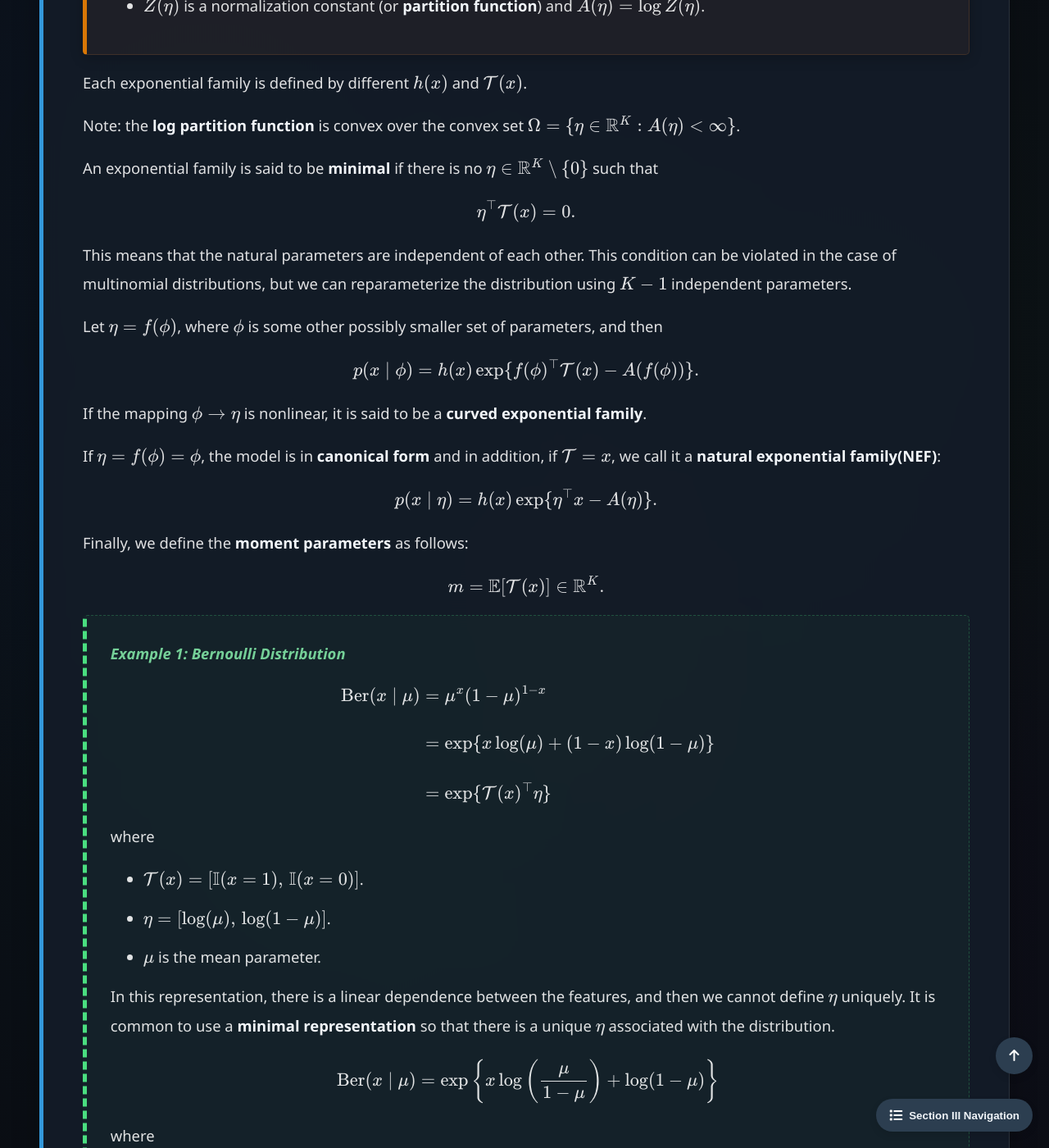
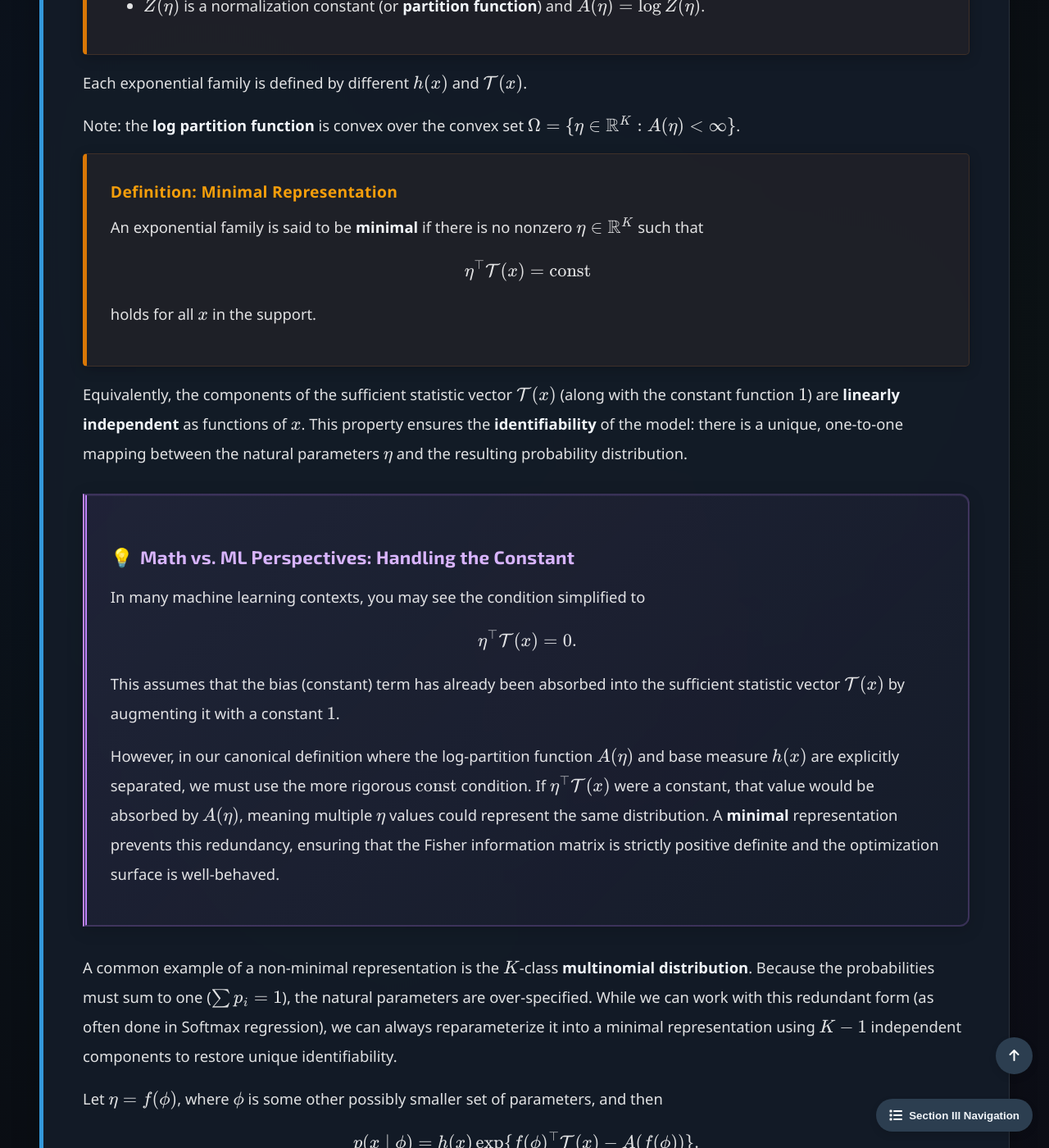
Before and after one commit to Yusukey01/yusukey01.github.io, a Jekyll site: the page built from Mathematics/Probability/expfamily.html, in a window 1280 px wide and 1400 px high, scrolled down 1701 px. Shown: the whole window at 82% size. Built offline with Jekyll 4.4.1, drawn with Linux system fonts in a browser that asks for light colours; some of the changed text lies outside the part shown.

Commit message:
revised explanations and style

```diff
--- a/Mathematics/Probability/expfamily.html
+++ b/Mathematics/Probability/expfamily.html
@@ -81,14 +81,51 @@ uses_python: false
                     Note: the <strong>log partition function</strong> is convex over the convex set \(\Omega = \{\eta \in \mathbb{R}^K : A(\eta) < \infty\}\).
                 </p>
 
+                <div class="theorem">
+                    <span class="theorem-title">Definition: Minimal Representation</span>
+                    <p>
+                        An exponential family is said to be <strong>minimal</strong> if there is no nonzero \(\eta \in \mathbb{R}^K\) such that
+                        \[
+                        \eta^\top \mathcal{T}(x) = \text{const}
+                        \]
+                        holds for all \(x\) in the support.
+                    </p>
+                </div>
+
                 <p>
-                    An exponential family is said to be <strong>minimal</strong> if there is no \(\eta \in \mathbb{R}^K \setminus \{0\}\) such that
-                    \[
-                    \eta^\top \mathcal{T}(x) = 0.
-                    \]
-                    This means that the natural parameters are independent of each other. This condition can be violated in the case of multinomial
-                    distributions, but we can reparameterize the distribution using \(K-1\) independent parameters.
+                    Equivalently, the components of the sufficient statistic vector \(\mathcal{T}(x)\)
+                    (along with the constant function \(1\)) are <strong>linearly independent</strong> as functions of \(x\).
+                    This property ensures the <strong>identifiability</strong> of the model: there is a unique, one-to-one mapping
+                    between the natural parameters \(\eta\) and the resulting probability distribution.
                 </p>
+
+                <div class="insight-box">
+                    <h3>Math vs. ML Perspectives: Handling the Constant</h3>
+                    <p>
+                        In many machine learning contexts, you may see the condition simplified to
+                        \[
+                        \eta^\top \mathcal{T}(x) = 0.
+                        \]
+                        This assumes that the bias (constant) term has already been absorbed into the sufficient statistic vector
+                        \(\mathcal{T}(x)\) by augmenting it with a constant \(1\).
+                    </p>
+                    <p>
+                        However, in our canonical definition where the log-partition function \(A(\eta)\) and base measure \(h(x)\)
+                        are explicitly separated, we must use the more rigorous \(\text{const}\) condition.
+                        If \(\eta^\top \mathcal{T}(x)\) were a constant, that value would be absorbed by \(A(\eta)\), meaning multiple
+                        \(\eta\) values could represent the same distribution. A <strong>minimal</strong> representation prevents this
+                        redundancy, ensuring that the Fisher information matrix is strictly positive definite and the optimization surface
+                        is well-behaved.
+                    </p>
+                </div>
+
+                <p>
+                    A common example of a non-minimal representation is the \(K\)-class <strong>multinomial distribution</strong>.
+                    Because the probabilities must sum to one (\(\sum p_i = 1\)), the natural parameters are over-specified.
+                    While we can work with this redundant form (as often done in Softmax regression), we can always reparameterize
+                    it into a minimal representation using \(K-1\) independent components to restore unique identifiability.
+                </p>
+
 
                 <p>
                     Let \(\eta = f(\phi)\), where \(\phi\) is some other possibly smaller set of parameters, and then
@@ -149,7 +186,8 @@ uses_python: false
                 </div>
 
                 <p>
-                    Note: The mean parameter \(\mu\) can be recovered from the canonical parameter \(\eta\):
+                    The Bernoulli example reveals a fundamental connection to classification models. The mean
+                    parameter \(\mu\) can be recovered from the canonical parameter \(\eta\) via:
                     \[
                     \mu = \sigma(\eta) = \frac{1}{1+e^{-\eta}} \text{(This is a logistic function.)}
                     \]
@@ -182,8 +220,13 @@ uses_python: false
                     \[
                     \nabla^2 A(\eta) = \text{Cov }[\mathcal{T}(\eta)]
                     \]
-                    which means that the Hessian is positive definite, and thus <strong>the log partition function \(A(\eta)\) is
-                    convex in \(\eta\)</strong>.
+                    which means that the Hessian is positive definite, and thus <strong>the log partition function \(A(\eta)\)
+                    is convex in \(\eta\)</strong>. This convexity guarantees that the MLE (derived in the next section) has a
+                    unique solution.
+                </p>
+
+                <p>
+                    We now verify these properties for the two most important continuous distributions in machine learning.
                 </p>
 
                 <div class="proof">
@@ -221,6 +264,13 @@ uses_python: false
                         <li>\(h(x) = \frac{1}{\sqrt{2\pi}}\exp\{-\frac{x^2}{2}\} = N(x \mid 0, 1)\) : Not constant.</li>
                     </ul>
                 </div>
+
+                <p>
+                    The univariate case extends naturally to higher dimensions.
+                    The <a href="mvn.html"><strong>multivariate normal distribution</strong></a> introduces the
+                    <strong>information form</strong> parameterization, which is the natural exponential family
+                    representation for Gaussians and plays a central role in graphical models and message passing algorithms.
+                </p>
 
                 <div class="proof">
                     <span class="proof-title">Example 3: Multivariate Normal Distribution(MVN)</span>
@@ -294,6 +344,13 @@ uses_python: false
                 <h2>MLE for the Exponential Family</h2>
 
                 <p>
+                    One of the most elegant consequences of the exponential family structure is that
+                    <a href="mle.html"><strong>maximum likelihood estimation</strong></a> reduces to a simple condition:
+                    matching empirical moments to theoretical moments. This is because the gradient of the log-likelihood involves only
+                    the sufficient statistics and the log-partition function.
+                </p>
+
+                <p>
                     The likelihood of an exponential family model is given by:
                     \[
                     \begin{align*}
@@ -339,14 +396,23 @@ uses_python: false
                     \]
                     and its expected value(theoretical moment under the model) is
                     \[
-                    \mathbb{E }[x] = \mu = \bar{x}.
+                    \mathbb{E}[x] = \mu = \bar{x}.
                     \]
                 </p>
 
+                 <p>
+                    In <strong>Variational Inference (VI)</strong>, approximating an intractable posterior with an exponential family distribution
+                    is standard practice: the moment matching condition from MLE generalizes to moment matching between the true and approximate
+                    posteriors. The log-partition function \(A(\eta)\) reappears as the <strong>Fenchel conjugate</strong> of the negative entropy,
+                    connecting the exponential family to convex duality and <strong>Information Geometry</strong>.
+                </p>
+
                 <p>
-                    As we know, the MLE estimate \(\hat{\mu} = \bar{x}\), which leads to moment matching conditions.
-                    Thus, MLE for exponential family distributions naturally reduces to solving moment matching conditions,
-                    making the estimation process simpler.
+                    The exponential family structure reveals that the log-partition function \(A(\eta)\) encodes all distributional information
+                    through its derivatives. In the next part, we formalize this connection: the second derivative of \(A(\eta)\) - the covariance
+                    of the sufficient statistics - is precisely the <a href="fisher_info.html"><strong>Fisher information matrix (Part 16)</strong></a>,
+                    which measures how sensitive the distribution is to changes in the natural parameter and governs the geometry of the statistical
+                    model.
                 </p>
             </section>
 
```
